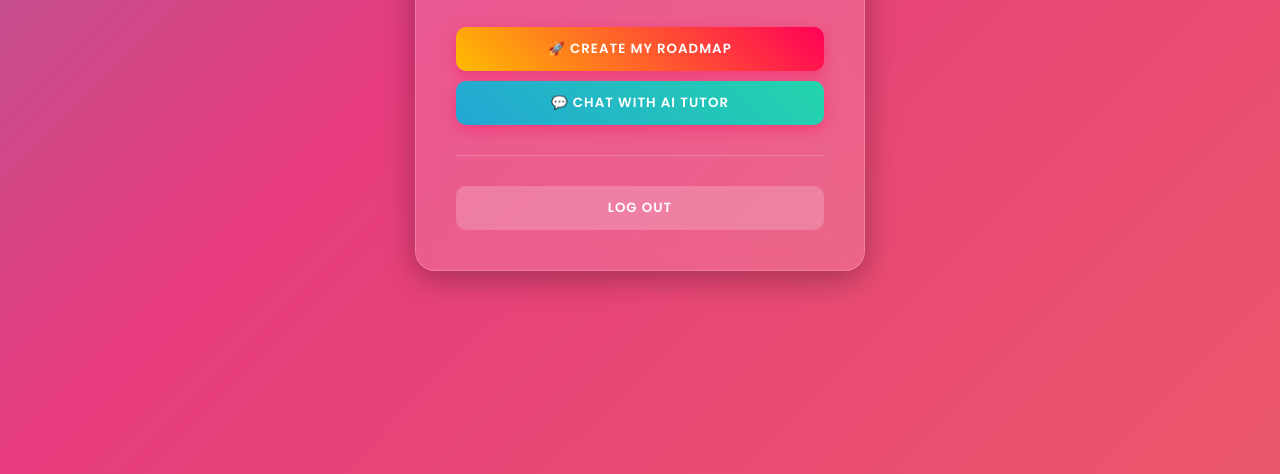
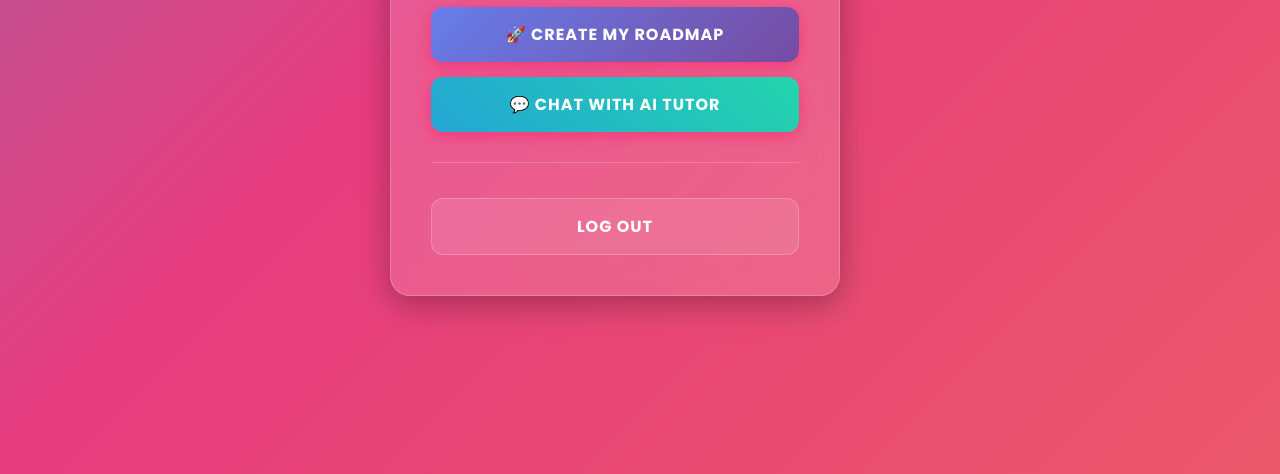
Before and after one commit to Aryan0819/StudyMate, a plain HTML site: page home.html in a window 1280 px wide. Shown: the part 326-800 px from the top of the page. Drawn offline with Linux system fonts and the light colour scheme; files that its build step writes are made by us from their sources; files whose address does not match are found by name.

Commit message:
home.html

```diff
--- a/home.html
+++ b/home.html
@@ -4,19 +4,49 @@
   <meta charset="UTF-8">
   <title>StudyMate | Home</title>
   <link rel="stylesheet" href="../static/style.css">
+  <style>
+    /* Add button styles if not already in style.css */
+    .btn {
+        width: 100%;
+        padding: 15px;
+        margin-top: 15px;
+        background: linear-gradient(135deg, #667eea 0%, #764ba2 100%);
+        border: none;
+        border-radius: 12px;
+        color: white;
+        font-weight: 700;
+        cursor: pointer;
+        font-size: 1rem;
+        transition: transform 0.2s, box-shadow 0.2s;
+    }
+    .btn:hover {
+        transform: translateY(-3px);
+        box-shadow: 0 10px 20px rgba(0, 0, 0, 0.3);
+    }
+    .btn-secondary {
+        background: rgba(255, 255, 255, 0.1);
+        border: 1px solid rgba(255, 255, 255, 0.2);
+    }
+    .btn-secondary:hover {
+        background: rgba(255, 255, 255, 0.2);
+    }
+  </style>
 </head>
 <body>
-  <div class="glass-card">
-    <h1>Welcome, <span id="welcomeUser">User</span>!</h1>
-    <p>What would you like to achieve today?</p>
+  <div class="container">
+    <div class="glass-card" style="max-width: 500px;">
+      <h1>Welcome, <span id="welcomeUser">User</span>!</h1>
+      <p>What would you like to achieve today?</p>
 
-    <button onclick="window.location.href='roadmap.html'" class="btn btn-primary">🚀 Create My Roadmap</button>
-    <button onclick="window.location.href='chat.html'" class="btn btn-primary" style="background: linear-gradient(45deg, #23a6d5, #23d5ab);">💬 Chat with AI Tutor</button>
+      <button onclick="window.location.href='roadmap.html'" class="btn btn-primary">🚀 Create My Roadmap</button>
+      <button onclick="window.location.href='chat.html'" class="btn btn-primary" style="background: linear-gradient(45deg, #23a6d5, #23d5ab);">💬 Chat with AI Tutor</button>
 
-    <div style="margin-top: 30px; border-top: 1px solid rgba(255,255,255,0.2); padding-top: 20px;">
-        <button onclick="logout()" class="btn btn-secondary">Log Out</button>
+      <div style="margin-top: 30px; border-top: 1px solid rgba(255,255,255,0.2); padding-top: 20px;">
+          <button onclick="localStorage.clear(); window.location.href='index.html';" class="btn btn-secondary">Log Out</button>
+      </div>
     </div>
   </div>
+
   <script src="../static/script.js"></script>
 </body>
 </html>
```
